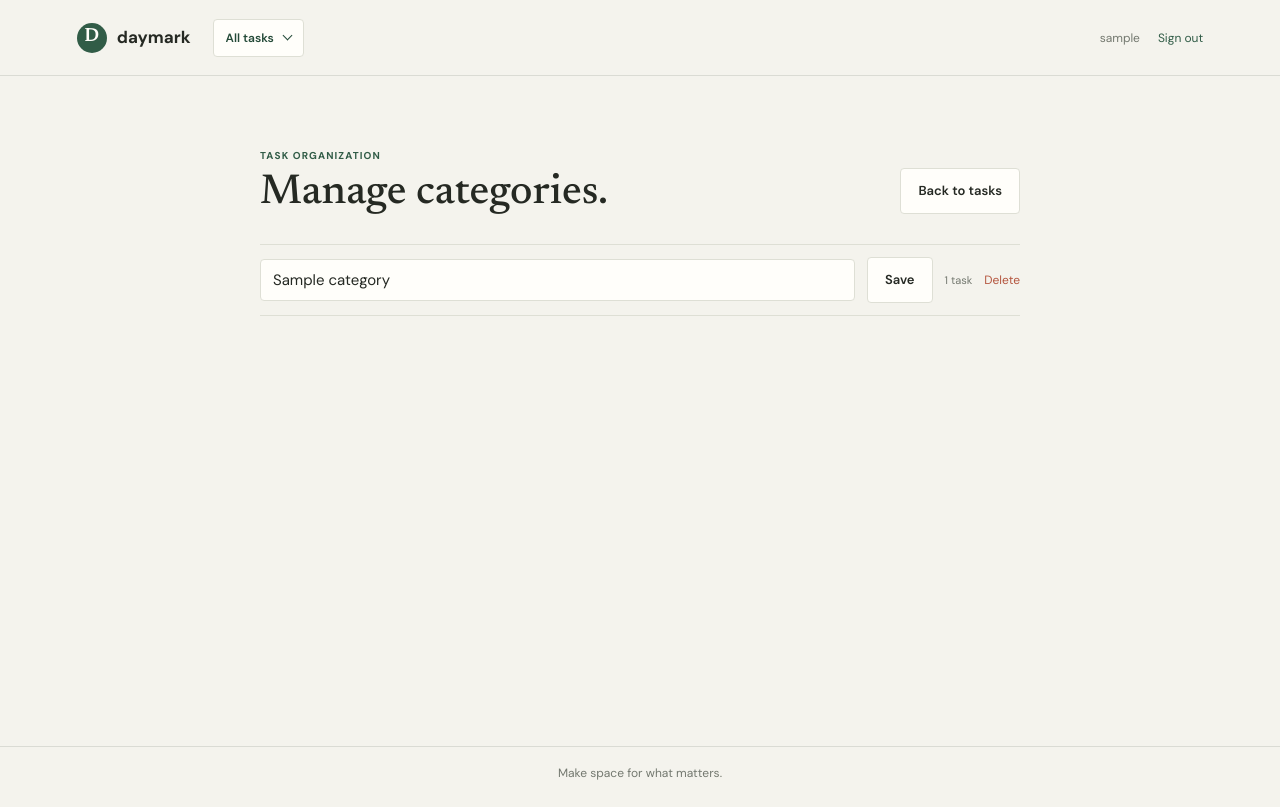
After one commit to Zealous242/to-do-app, a Django app: page /categories/ in a window 1280 px wide. The commit adds this page. Run offline with Django 4.2, Linux system fonts and the light colour scheme; a user stored in the database is signed in; tables that the repository leaves empty hold one stand-in row (values such as "Sample post").

Commit message:
Add 'Manage categories' and 'Manage priorities'

```diff
--- a/tasks/static/tasks/styles.css
+++ b/tasks/static/tasks/styles.css
@@ -573,6 +573,101 @@ h1 span {
     border-color: var(--green);
 }
 
+.category-manage-link {
+    display: inline-flex;
+    align-items: center;
+    color: var(--green);
+    text-decoration: none;
+}
+
+.category-admin {
+    max-width: 760px;
+    margin: 0 auto;
+}
+
+.category-admin-heading {
+    display: flex;
+    align-items: flex-end;
+    justify-content: space-between;
+    gap: 20px;
+    margin-bottom: 30px;
+}
+
+.category-admin-heading h1 {
+    margin: 10px 0 0;
+    font-size: 42px;
+}
+
+.category-admin-list {
+    margin: 0;
+    padding: 0;
+    border-top: 1px solid var(--line);
+    list-style: none;
+}
+
+.category-admin-row {
+    display: grid;
+    grid-template-columns: minmax(0, 1fr) auto auto;
+    align-items: center;
+    gap: 12px;
+    padding: 12px 0;
+    border-bottom: 1px solid var(--line);
+}
+
+.category-update-form {
+    display: flex;
+    min-width: 0;
+    align-items: center;
+    gap: 12px;
+}
+
+.category-update-form input {
+    width: 100%;
+    min-width: 0;
+    min-height: 42px;
+    padding: 0 12px;
+    border: 1px solid var(--line);
+    border-radius: 4px;
+    color: var(--ink);
+    background: var(--surface);
+    font: inherit;
+}
+
+.category-update-form input:focus {
+    border-color: var(--green);
+    outline: 3px solid rgb(49 92 71 / 15%);
+}
+
+.category-task-count {
+    color: var(--muted);
+    font-size: 11px;
+    white-space: nowrap;
+}
+
+.category-delete-form {
+    margin: 0;
+}
+
+.category-delete-button {
+    padding: 5px 0;
+    border: 0;
+    color: var(--coral);
+    background: transparent;
+    cursor: pointer;
+    font-size: 12px;
+}
+
+.category-delete-button:hover {
+    text-decoration: underline;
+    text-underline-offset: 3px;
+}
+
+.category-empty {
+    padding: 22px 0;
+    color: var(--muted);
+    font-size: 13px;
+}
+
 .django-alerts {
     margin-bottom: 20px;
 }
@@ -1010,6 +1105,23 @@ h1 span {
         justify-content: space-between;
     }
 
+    .category-admin-heading {
+        align-items: flex-start;
+        flex-direction: column;
+    }
+
+    .category-admin-heading h1 {
+        font-size: 36px;
+    }
+
+    .category-admin-row {
+        grid-template-columns: minmax(0, 1fr) auto;
+    }
+
+    .category-update-form {
+        grid-column: 1 / -1;
+    }
+
     .topbar-note {
         font-size: 11px;
     }
--- a/tasks/static/tasks/task_list.js
+++ b/tasks/static/tasks/task_list.js
@@ -26,6 +26,14 @@ if (taskFilterForm) {
         link.addEventListener('click', saveFilterScroll);
     });
 }
+
+document.querySelectorAll('[data-confirm-delete]').forEach((form) => {
+    form.addEventListener('submit', (event) => {
+        if (!window.confirm(form.dataset.confirmDelete)) {
+            event.preventDefault();
+        }
+    });
+});
 
 if (mobileNavToggle) {
     const header = mobileNavToggle.closest('.topbar');
--- a/tasks/templates/tasks/base.html
+++ b/tasks/templates/tasks/base.html
@@ -10,7 +10,7 @@
     <link rel="preconnect" href="https://fonts.gstatic.com" crossorigin>
     <link href="https://fonts.googleapis.com/css2?family=DM+Sans:wght@400;500;600;700&family=Newsreader:opsz,wght@6..72,500;6..72,600&display=swap" rel="stylesheet">
     <link href="https://cdn.jsdelivr.net/npm/bootstrap@5.3.3/dist/css/bootstrap.min.css" rel="stylesheet" integrity="sha384-QWTKZyjpPEjISv5WaRU9OFeRpok6YctnYmDr5pNlyT2bRjXh0JMhjY6hW+ALEwIH" crossorigin="anonymous">
-    <link rel="stylesheet" href="{% static 'tasks/styles.css' %}?v=10">
+    <link rel="stylesheet" href="{% static 'tasks/styles.css' %}?v=11">
 </head>
 <body>
     <header class="topbar">
@@ -90,6 +90,6 @@
     {% endif %}
     <footer class="page-footer">Make space for what matters.</footer>
     <script src="https://cdn.jsdelivr.net/npm/bootstrap@5.3.3/dist/js/bootstrap.bundle.min.js" integrity="sha384-YvpcrYf0tY3lHB60NNkmXc5s9fDVZLESaAA55NDzOxhy9GkcIdslK1eN7N6jIeHz" crossorigin="anonymous" defer></script>
-    {% block scripts %}<script src="{% static 'tasks/task_list.js' %}?v=8" defer></script>{% endblock %}
+    {% block scripts %}<script src="{% static 'tasks/task_list.js' %}?v=9" defer></script>{% endblock %}
 </body>
 </html>
--- /dev/null
+++ b/tasks/templates/tasks/category_list.html
@@ -0,0 +1,38 @@
+{% extends 'tasks/base.html' %}
+
+{% block title %}Manage categories | Daymark{% endblock %}
+
+{% block content %}
+<section class="category-admin" aria-labelledby="category-admin-heading">
+    <div class="category-admin-heading">
+        <div>
+            <p class="eyebrow">TASK ORGANIZATION</p>
+            <h1 id="category-admin-heading">Manage categories.</h1>
+        </div>
+        <a class="button button-secondary" href="{% url 'tasks:list' %}">Back to tasks</a>
+    </div>
+
+    {% if categories %}
+        <ul class="category-admin-list">
+            {% for category in categories %}
+                <li class="category-admin-row">
+                    <form class="category-update-form" method="post" action="{% url 'tasks:category_update' category.pk %}">
+                        {% csrf_token %}
+                        <label class="visually-hidden" for="category-name-{{ category.pk }}">Category name</label>
+                        <input id="category-name-{{ category.pk }}" name="name" type="text" maxlength="60" value="{{ category.name }}" required>
+                        <button class="button button-secondary" type="submit">Save</button>
+                    </form>
+                    <span class="category-task-count">{{ category.task_count }} {{ category.task_count|pluralize:"task,tasks" }}</span>
+                    <form class="category-delete-form" method="post" action="{% url 'tasks:category_delete' category.pk %}"
+                        data-confirm-delete="Delete '{{ category.name }}'? Its tasks will become uncategorized.">
+                        {% csrf_token %}
+                        <button class="category-delete-button" type="submit">Delete</button>
+                    </form>
+                </li>
+            {% endfor %}
+        </ul>
+    {% else %}
+        <p class="category-empty">No categories yet. Add one from your task list.</p>
+    {% endif %}
+</section>
+{% endblock %}
--- a/tasks/templates/tasks/task_list.html
+++ b/tasks/templates/tasks/task_list.html
@@ -24,7 +24,9 @@
 
 <section class="task-tools" aria-label="Manage task options">
     <button class="tool-trigger" type="button" data-open-dialog="category-dialog">Add a category</button>
+    <a class="tool-trigger category-manage-link" href="{% url 'tasks:category_list' %}">Manage categories</a>
     <button class="tool-trigger" type="button" data-open-dialog="priority-dialog">Add a priority</button>
+    <a class="tool-trigger category-manage-link" href="{% url 'tasks:priority_list' %}">Manage priorities</a>
 </section>
 
 <section class="composer" aria-labelledby="add-task-heading">
--- a/tasks/urls.py
+++ b/tasks/urls.py
@@ -8,8 +8,14 @@ urlpatterns = [
     path('', views.task_list, name='list'),
     path('groups/create/', views.create_task_group, name='group_create'),
     path('groups/<int:group_id>/', views.task_list, name='group'),
+    path('categories/', views.category_list, name='category_list'),
     path('category/create/', views.create_category, name='category_create'),
+    path('category/<int:pk>/update/', views.update_category, name='category_update'),
+    path('category/<int:pk>/delete/', views.delete_category, name='category_delete'),
     path('priority/create/', views.create_priority, name='priority_create'),
+    path('priorities/', views.priority_list, name='priority_list'),
+    path('priority/<int:pk>/update/', views.update_priority, name='priority_update'),
+    path('priority/<int:pk>/delete/', views.delete_priority, name='priority_delete'),
     path('<int:pk>/toggle/', views.toggle_task, name='toggle'),
     path('<int:pk>/edit/', views.edit_task, name='edit'),
     path('<int:pk>/delete/', views.delete_task, name='delete'),
--- a/tasks/views.py
+++ b/tasks/views.py
@@ -2,7 +2,7 @@ from django.contrib.auth import login
 from django.contrib.auth.decorators import login_required
 from django.contrib.auth.forms import UserCreationForm
 from django.contrib import messages
-from django.db.models import F
+from django.db.models import Count, F
 from django.db.models.functions import Lower
 from django.shortcuts import get_object_or_404, redirect, render
 from django.urls import reverse
@@ -168,6 +168,37 @@ def create_category(request):
 
 
 @login_required
+def category_list(request):
+	return render(request, 'tasks/category_list.html', {
+		'categories': Category.objects.annotate(task_count=Count('tasks')),
+		'task_groups': request.user.task_groups.all(),
+		'selected_group': None,
+	})
+
+
+@login_required
+@require_POST
+def update_category(request, pk):
+	category = get_object_or_404(Category, pk=pk)
+	form = CategoryForm(request.POST, instance=category)
+	if form.is_valid():
+		form.save()
+		messages.success(request, 'Category updated.')
+	else:
+		messages.error(request, 'Enter a unique category name of 60 characters or fewer.')
+	return redirect('tasks:category_list')
+
+
+@login_required
+@require_POST
+def delete_category(request, pk):
+	category = get_object_or_404(Category, pk=pk)
+	category.delete()
+	messages.error(request, 'Category deleted. Its tasks are now uncategorized.')
+	return redirect('tasks:category_list')
+
+
+@login_required
 @require_POST
 def create_priority(request):
 	group_id = request.POST.get('group') or None
@@ -180,6 +211,37 @@ def create_priority(request):
 	else:
 		messages.error(request, 'Enter a unique priority name of 60 characters or fewer.')
 	return _task_list_redirect(group_id)
+
+
+@login_required
+def priority_list(request):
+	return render(request, 'tasks/priority_list.html', {
+		'priorities': Priority.objects.annotate(task_count=Count('tasks')),
+		'task_groups': request.user.task_groups.all(),
+		'selected_group': None,
+	})
+
+
+@login_required
+@require_POST
+def update_priority(request, pk):
+	priority = get_object_or_404(Priority, pk=pk)
+	form = PriorityForm(request.POST, instance=priority)
+	if form.is_valid():
+		form.save()
+		messages.success(request, 'Priority updated.')
+	else:
+		messages.error(request, 'Enter a unique priority name of 60 characters or fewer.')
+	return redirect('tasks:priority_list')
+
+
+@login_required
+@require_POST
+def delete_priority(request, pk):
+	priority = get_object_or_404(Priority, pk=pk)
+	priority.delete()
+	messages.error(request, 'Priority deleted. Its tasks no longer have a priority.')
+	return redirect('tasks:priority_list')
 
 
 @login_required
```
Also changed, not shown: tasks/templates/tasks/priority_list.html (added, +38 -0 lines), tasks/tests.py (+88 -0 lines).
